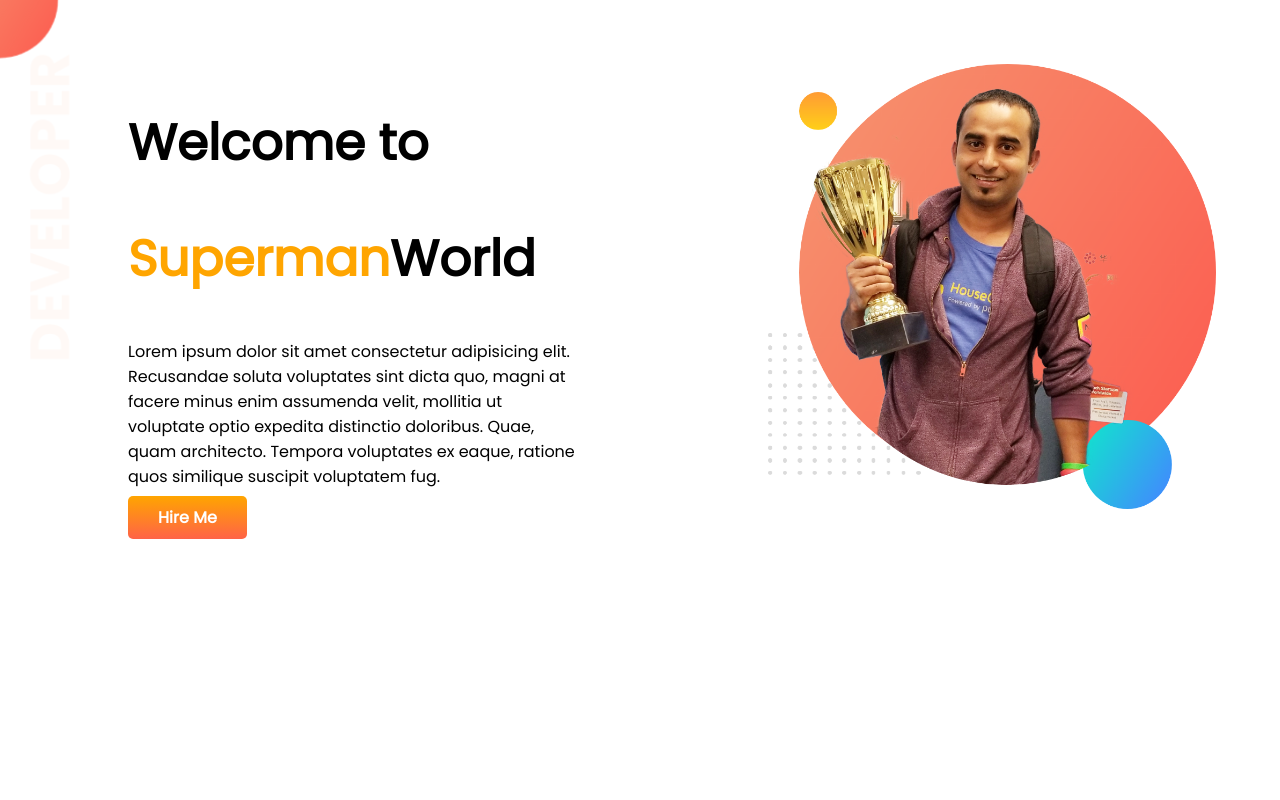
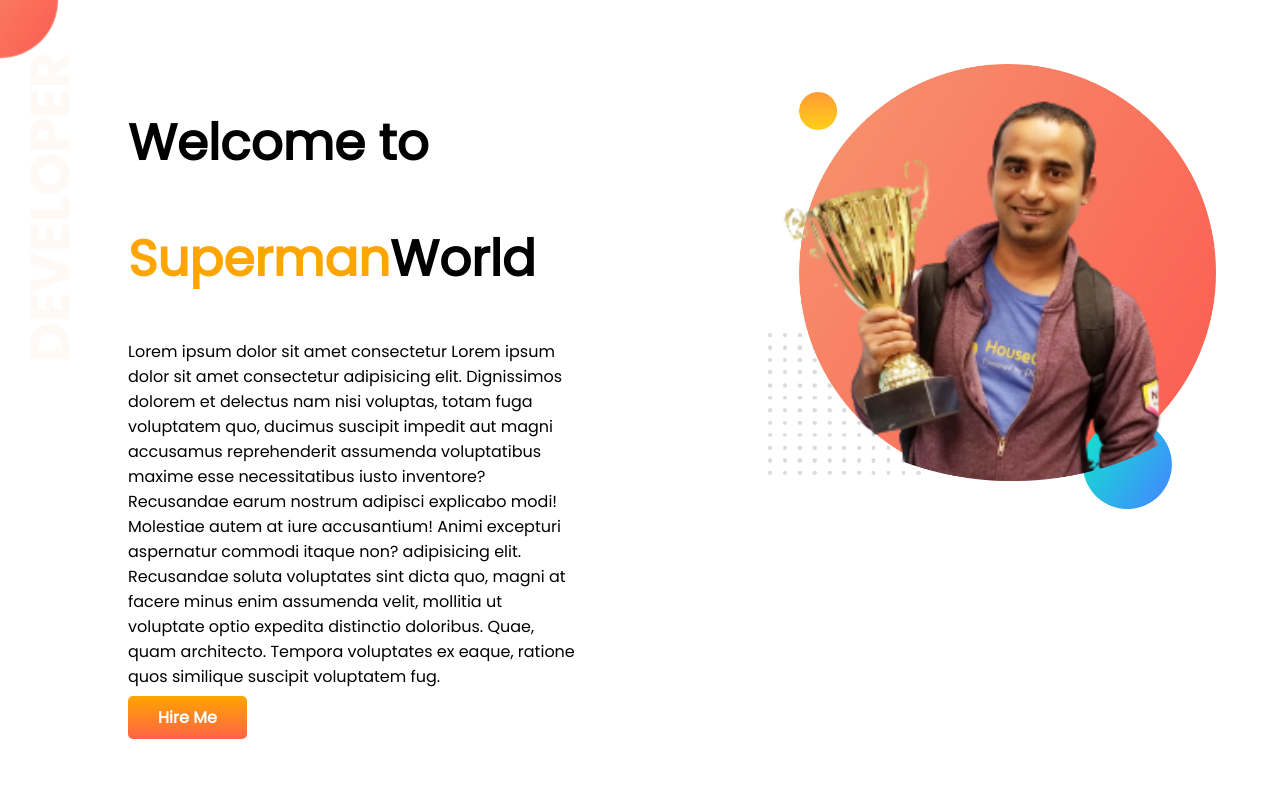
Before and after one commit to srikantoraj/developer-portfolio, a plain HTML site: page index.html in a window 1280 px wide. Shown: the top 800 px of the page. Drawn offline with Linux system fonts and the light colour scheme.

Commit message:
I've changed the files slightly

```diff
--- a/index.html
+++ b/index.html
@@ -15,13 +15,13 @@
     <div class="half-width">
         <h1>Welcome to </h1>
         <h1><span>Superman</span>World</h1>
-        <p>Lorem ipsum dolor sit amet consectetur adipisicing elit. Recusandae soluta voluptates sint dicta quo, magni at facere minus enim assumenda velit, mollitia ut voluptate optio expedita distinctio doloribus. Quae, quam architecto. Tempora voluptates ex eaque, ratione quos similique suscipit voluptatem fug.</p>
+        <p>Lorem ipsum dolor sit amet consectetur Lorem ipsum dolor sit amet consectetur adipisicing elit. Dignissimos dolorem et delectus nam nisi voluptas, totam fuga voluptatem quo, ducimus suscipit impedit aut magni accusamus reprehenderit assumenda voluptatibus maxime esse necessitatibus iusto inventore? Recusandae earum nostrum adipisci explicabo modi! Molestiae autem at iure accusantium! Animi excepturi aspernatur commodi itaque non? adipisicing elit. Recusandae soluta voluptates sint dicta quo, magni at facere minus enim assumenda velit, mollitia ut voluptate optio expedita distinctio doloribus. Quae, quam architecto. Tempora voluptates ex eaque, ratione quos similique suscipit voluptatem fug.</p>
         <a target="_blank" class="link-btn" href="https://www.fb.com/srikanto-rajbongshi"> Hire Me</a>
 
 
     </div>
     <div class="half-width">
-        <img src="images/jhankar.png" alt="Photo of Jhankar Vai">
+        <img src="images/Jhankar-pic-with-bg.png" alt="Photo of Jhankar Vai">
     </div>
 
 
```
